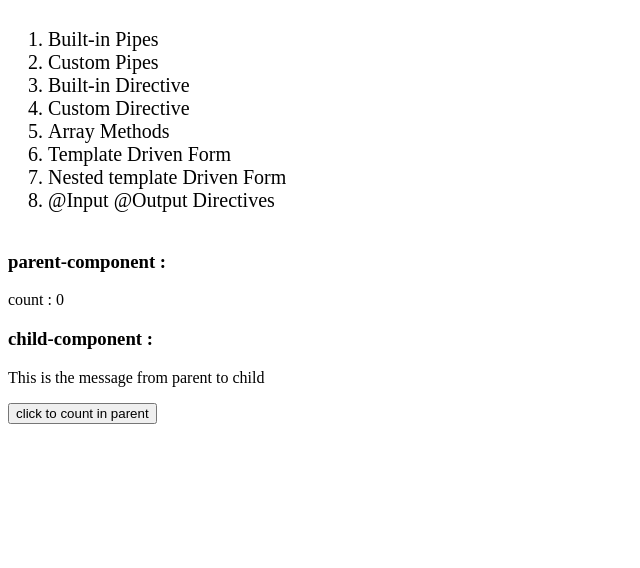
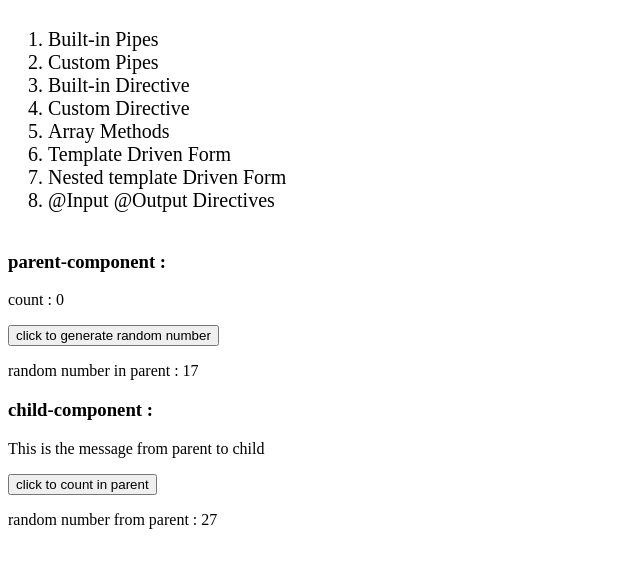
Before and after one commit to Jinal207/AngularTraining, an Angular app: page /inputOutputModel in a window 1280 px wide. Shown: the top 568 px of the page, without its empty margins (0-640 px from the left). Built offline with nearby package versions, Linux system fonts and the light colour scheme.

Commit message:
use of @input and @Output to receive data to child from parent

```diff
--- a/src/app/parent-component/child-component/child-component.component.html
+++ b/src/app/parent-component/child-component/child-component.component.html
@@ -1,3 +1,4 @@
 <h3>child-component : </h3>
 <p>{{childMsg}} </p>
 <button (click)="increment()">click to count in parent</button>
+<p>random number from parent : {{updatedNumber}}</p>
--- a/src/app/parent-component/child-component/child-component.component.ts
+++ b/src/app/parent-component/child-component/child-component.component.ts
@@ -18,4 +18,14 @@ export class ChildComponentComponent {
     this.countFunc.emit(this.count);
   }
 
+  updatedNumber!: number;
+
+  @Input() set randNumber(data: number) {
+    this.updatedNumber = this.addNumber(data)
+  }
+
+  addNumber(data: any) {
+    return data + 10
+  }
+
 }
--- a/src/app/parent-component/parent-component.component.html
+++ b/src/app/parent-component/parent-component.component.html
@@ -1,3 +1,5 @@
 <h3>parent-component : </h3>
 <p>count : {{count}}</p>
-<app-child-component [childMsg]="parentMsg" (countFunc)="counthandler($event)"></app-child-component>
+<button (click)="randNumberFunc()">click to generate random number</button>
+<p>random number in parent : {{randNumber}}</p>
+<app-child-component [childMsg]="parentMsg" (countFunc)="counthandler($event)" [randNumber]="randNumber"></app-child-component>
--- a/src/app/parent-component/parent-component.component.ts
+++ b/src/app/parent-component/parent-component.component.ts
@@ -1,4 +1,4 @@
-import { Component } from '@angular/core';
+import { Component ,Output} from '@angular/core';
 
 @Component({
   selector: 'app-parent-component',
@@ -14,5 +14,14 @@ export class ParentComponentComponent {
   counthandler(count: number) {
     this.count = count;
   }
+ randNumber!:number;
+
+  ngOnInit(){
+    this.randNumberFunc()
+  }
+
+randNumberFunc(){
+  this.randNumber= Math.floor(Math.random()*20)
+}
 
 }
```
